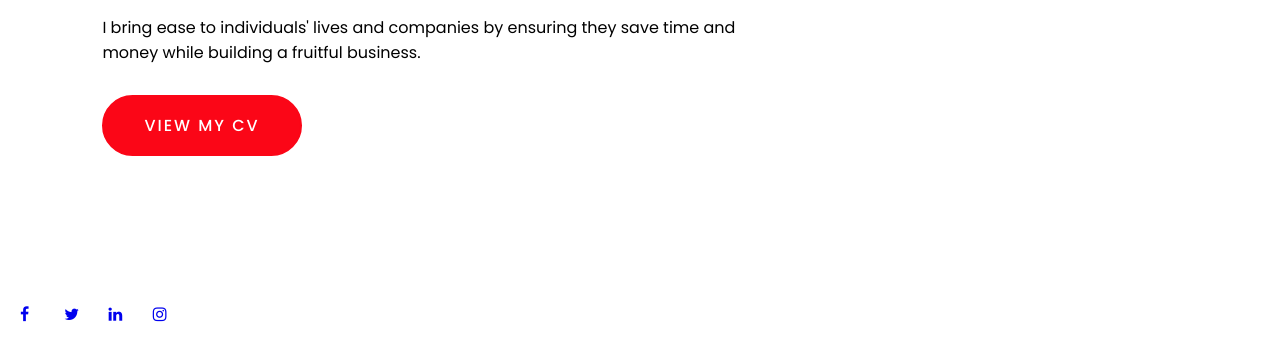
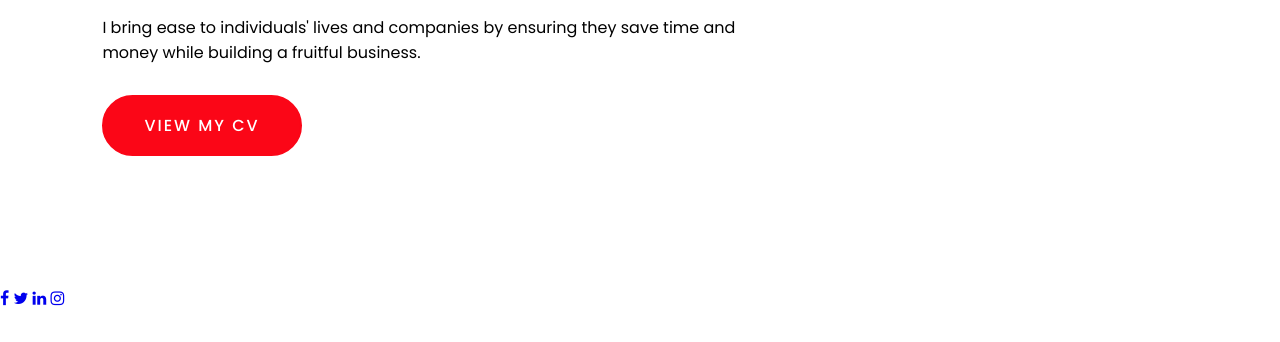
Before and after one commit to Black-Hole-Eng/Moussa-portfolio_web, a plain HTML site: page index.html in a window 1280 px wide. Shown: the part 514-856 px from the top of the page. After the commit the page ends 825 px from the top, so only its background shows below. Drawn offline with Linux system fonts and the light colour scheme.

Commit message:
updated with icons

```diff
--- a/style.css
+++ b/style.css
@@ -119,18 +119,3 @@ nav ul li a:hover:after {
     margin-bottom: 30px;
     justify-content: baseline;
 }
-
-/*Style all font awesome icons */
-.fa {
-    padding: 20px;
-    font-size: 70px;
-    width: 20px;
-    text-align: center;
-    text-decoration: none;
-
-}
-
-/*Add a hover effect */
-.fa:hover {
-    opacity: 0.7;
-}
```
